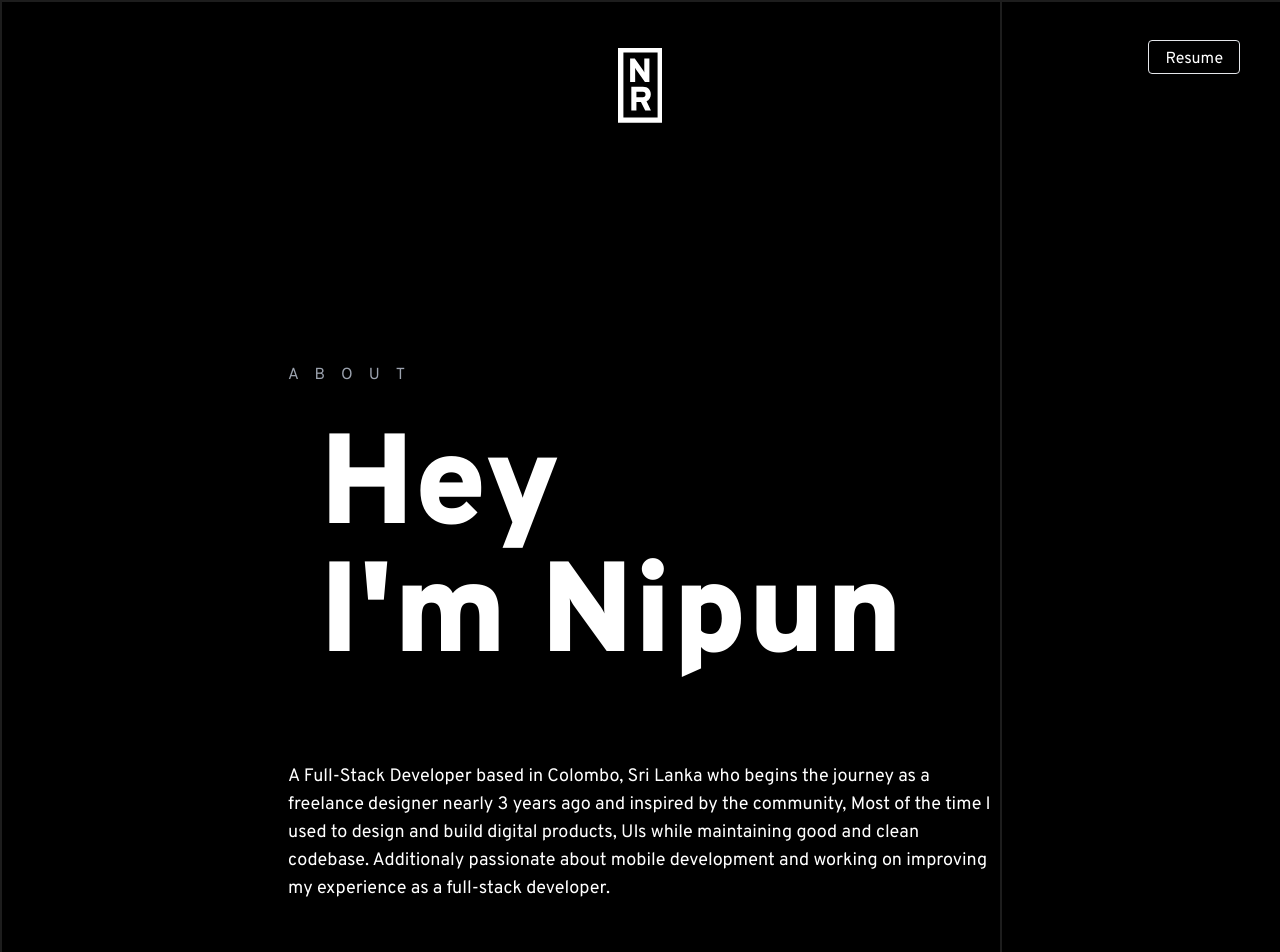
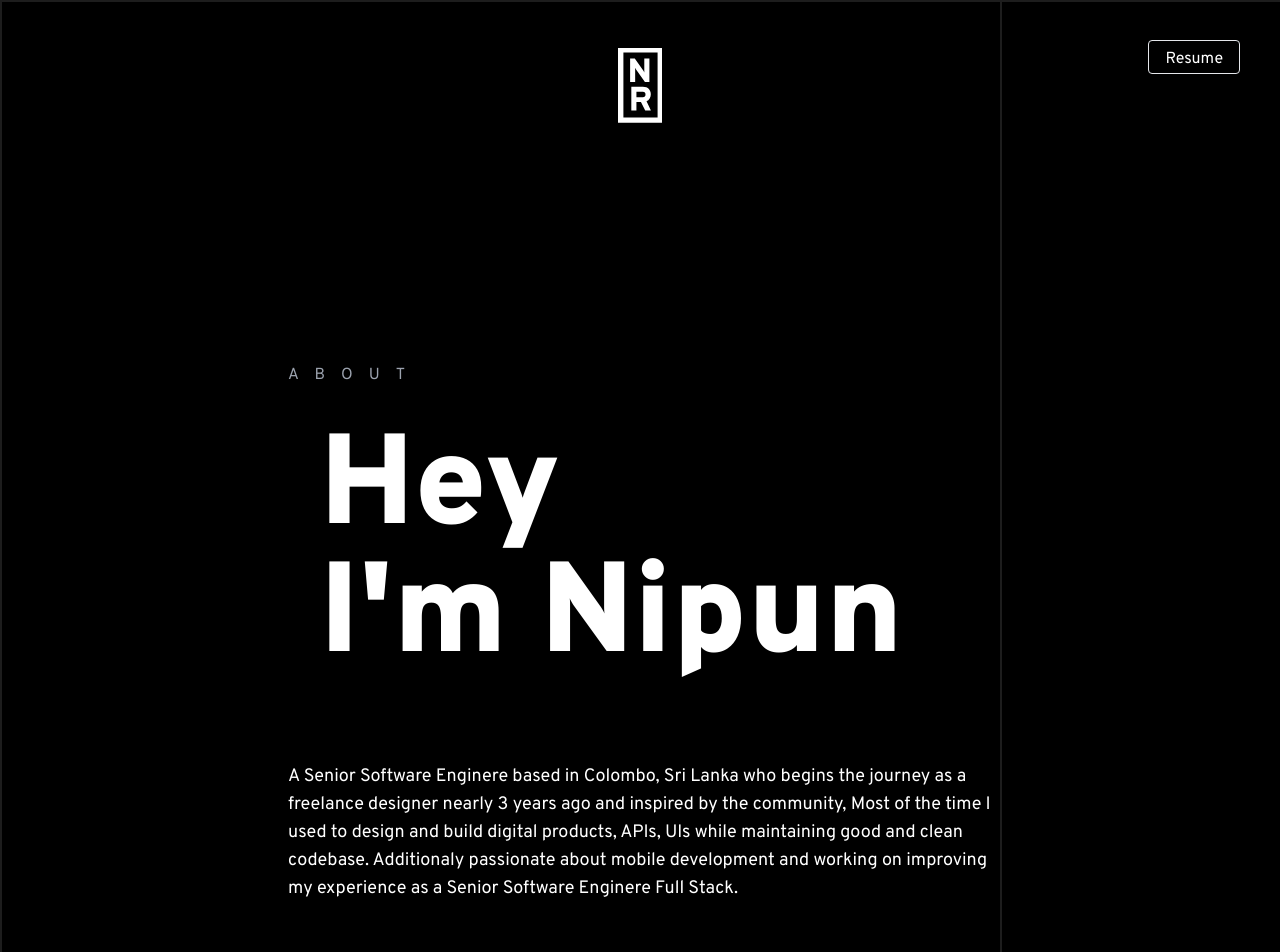
Before and after one commit to nipunravisara/nipunravisara.io, a React (Create React App) app: page / in a window 1280 px wide. Shown: the top 952 px of the page. Built offline with nearby package versions, Linux system fonts and the light colour scheme.

Commit message:
About update

```diff
--- a/src/Views/About.jsx
+++ b/src/Views/About.jsx
@@ -10,12 +10,12 @@ const About = () => {
       content={
         <>
           <p className="leading-relaxed text-sm md:text-lg">
-            A Full-Stack Developer based in Colombo, Sri Lanka who begins the
+            A Senior Software Enginere based in Colombo, Sri Lanka who begins the
             journey as a freelance designer nearly 3 years ago and inspired by
             the community, Most of the time I used to design and build digital
-            products, UIs while maintaining good and clean codebase. Additionaly
+            products, APIs, UIs while maintaining good and clean codebase. Additionaly
             passionate about mobile development and working on improving my
-            experience as a full-stack developer.
+            experience as a Senior Software Enginere Full Stack.
           </p>
         </>
       }
--- a/src/Views/Experience.jsx
+++ b/src/Views/Experience.jsx
@@ -20,7 +20,7 @@ const Experience = () => {
               also gained pretty good experience in Mobile Application
               Development using
               <span className="text-2xl font-bold"> React-Native</span> and
-              <span className="text-2xl font-bold">&nbsp;Flutter</span> over 2
+              <span className="text-2xl font-bold">&nbsp;Flutter</span> over 3
               years.
             </p>
             <div className="flex flex-row flex-wrap mt-5 ">
```
